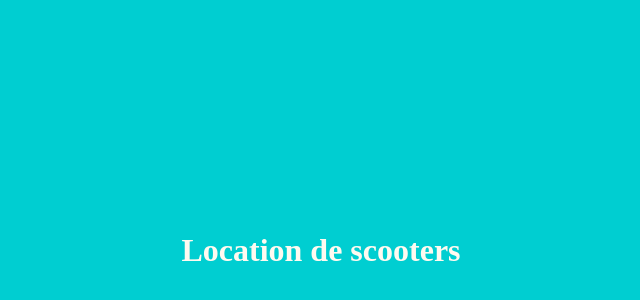
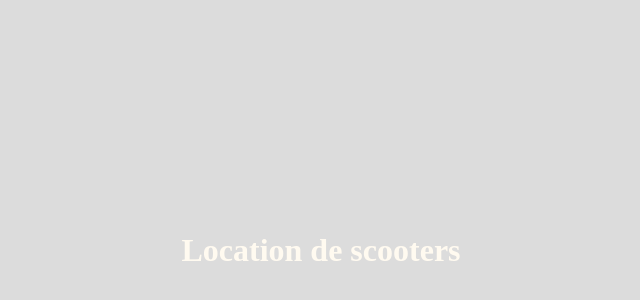
Before and after one commit to tonton78/locationScooters, a plain HTML site: page index.html in a window 1280 px wide. Shown: the part 42-342 px from the top of the page, without its empty margins (319-959 px from the left). Drawn offline with Linux system fonts and the light colour scheme.

Commit message:
modification de la couleur du fond

```diff
--- a/index.html
+++ b/index.html
@@ -5,7 +5,7 @@
   <title>Titre de la page</title>
 
 </head>
-<body style= "background-color: darkturquoise">
+<body style= "background-color: gainsboro">
     <h1 style = "padding-top: 20%;padding-bottom: 20%;text-align: center;color:floralwhite">Location de scooters</h1>
 
 
```
